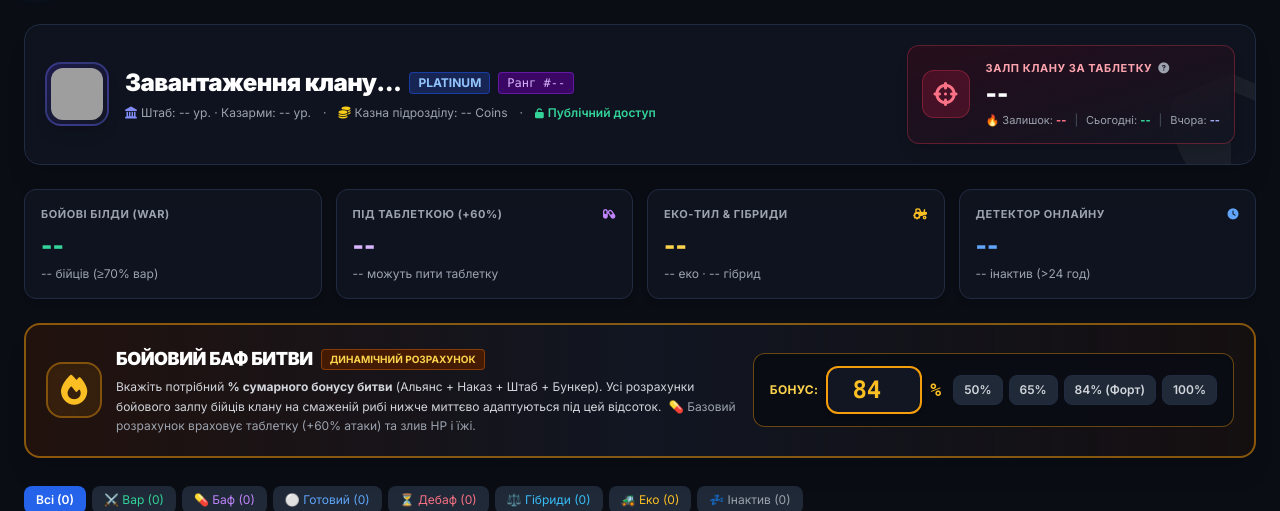
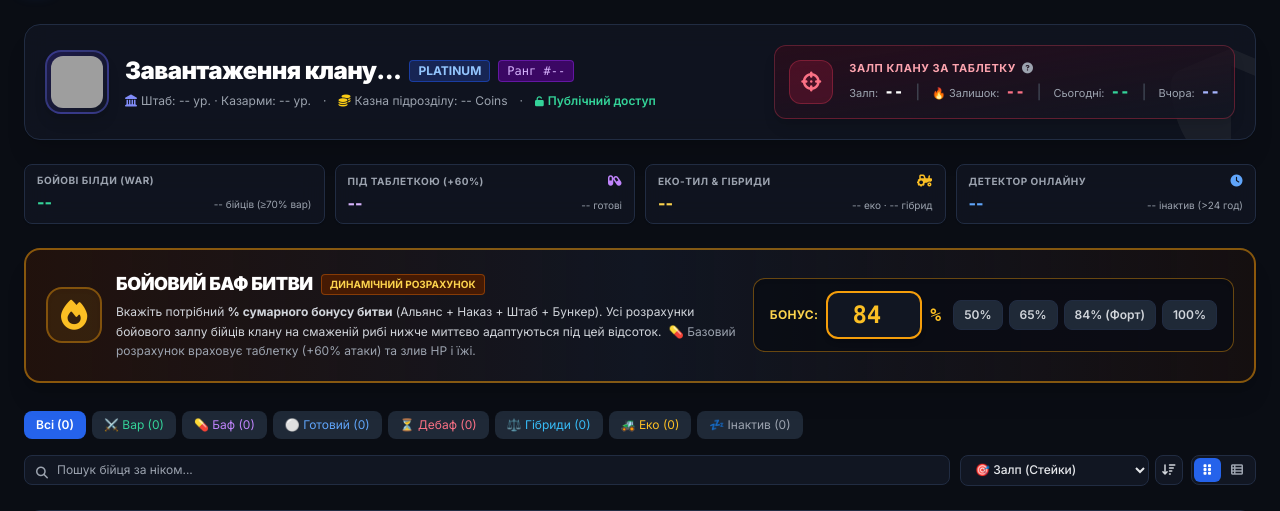
Before and after one commit to S88EM/warera, a Python web app: template api/templates/clan.html in a window 1280 px wide. Shown: the part 66-577 px from the top of the page. Run offline with Jinja, Linux system fonts and the light colour scheme; the template is opened without the code that fills it, so the values that code supplies are empty; some libraries are stand-ins or nearby versions; grey boxes are pictures that could not be loaded.

Commit message:
style(clan): unify salvo stats font size and compact KPI stat cards by 3x

```diff
--- a/api/templates/clan.html
+++ b/api/templates/clan.html
@@ -111,67 +111,88 @@
 
                 <!-- Live Salvo Highlight Card -->
                 <div class="bg-gradient-to-br from-rose-950/40 to-cardbg p-3 sm:p-3.5 rounded-xl border border-rose-500/30 flex items-center gap-3 sm:gap-4 shrink-0 shadow-lg">
-                    <div class="w-10 h-10 sm:w-12 sm:h-12 rounded-xl bg-rose-600/20 border border-rose-500/30 flex items-center justify-center text-rose-400 text-xl sm:text-2xl shrink-0">
+                    <div class="w-10 h-10 sm:w-11 sm:h-11 rounded-xl bg-rose-600/20 border border-rose-500/30 flex items-center justify-center text-rose-400 text-lg sm:text-xl shrink-0">
                         <i class="fa-solid fa-crosshairs"></i>
                     </div>
                     <div class="min-w-0">
-                        <div class="text-[10px] sm:text-[11px] font-bold uppercase tracking-wider text-rose-300 flex items-center gap-1.5">
+                        <div class="text-[10px] sm:text-[11px] font-bold uppercase tracking-wider text-rose-300 flex items-center gap-1.5 mb-1">
                             <span>Залп клану за таблетку</span>
                             <i class="fa-solid fa-circle-question text-gray-400 cursor-pointer" title="Сумарний дамаг бойових бійців клану за 1 повну таблетку (8 год) з повним зливом 100% HP та їжі. Еко-воїни виключені з розрахунку."></i>
                         </div>
-                        <div class="text-xl sm:text-2xl font-black text-white mt-0.5" id="statClanSalvo">--</div>
-                        <div class="text-[10px] sm:text-[11px] text-gray-400 flex items-center gap-1.5 sm:gap-2 mt-0.5 flex-wrap">
-                            <span>🔥 Залишок: <b id="statActiveSalvo" class="text-rose-400 font-extrabold">--</b></span>
-                            <span class="text-gray-600">|</span>
-                            <span>Сьогодні: <b id="statClanToday" class="text-emerald-400 font-extrabold">--</b></span>
-                            <span class="text-gray-600">|</span>
-                            <span>Вчора: <b id="statClanYesterday" class="text-indigo-300 font-bold">--</b></span>
+                        <div class="grid grid-cols-2 sm:flex sm:items-center gap-x-4 gap-y-1 sm:gap-3 text-xs sm:text-sm">
+                            <div class="flex items-baseline gap-1.5">
+                                <span class="text-[11px] text-gray-400">Залп:</span>
+                                <b id="statClanSalvo" class="text-white font-bold font-mono text-sm sm:text-base">--</b>
+                            </div>
+                            <span class="text-gray-600 hidden sm:inline">|</span>
+                            <div class="flex items-baseline gap-1.5">
+                                <span class="text-[11px] text-gray-400">🔥 Залишок:</span>
+                                <b id="statActiveSalvo" class="text-rose-400 font-bold font-mono text-sm sm:text-base">--</b>
+                            </div>
+                            <span class="text-gray-600 hidden sm:inline">|</span>
+                            <div class="flex items-baseline gap-1.5">
+                                <span class="text-[11px] text-gray-400">Сьогодні:</span>
+                                <b id="statClanToday" class="text-emerald-400 font-bold font-mono text-sm sm:text-base">--</b>
+                            </div>
+                            <span class="text-gray-600 hidden sm:inline">|</span>
+                            <div class="flex items-baseline gap-1.5">
+                                <span class="text-[11px] text-gray-400">Вчора:</span>
+                                <b id="statClanYesterday" class="text-indigo-300 font-bold font-mono text-sm sm:text-base">--</b>
+                            </div>
                         </div>
                     </div>
                 </div>
             </div>
         </section>
 
-        <!-- 4 Key Stat Summary Cards -->
-        <section class="grid grid-cols-2 md:grid-cols-4 gap-2.5 sm:gap-3.5">
+        <!-- 4 Key Stat Summary Cards (Compact 3x smaller) -->
+        <section class="grid grid-cols-2 md:grid-cols-4 gap-2 sm:gap-2.5">
             <!-- 1. Вар білди -->
-            <div class="glass-panel p-3.5 sm:p-4 rounded-xl border border-bordercolor shadow-md hover:border-gray-600 transition-all">
-                <div class="text-[10px] sm:text-[11px] font-bold uppercase tracking-wider text-gray-400 flex items-center justify-between">
+            <div class="glass-panel px-3 py-1.5 sm:py-2 rounded-lg border border-bordercolor shadow-sm hover:border-gray-600 transition-all">
+                <div class="text-[10px] font-bold uppercase tracking-wider text-gray-400 flex items-center justify-between">
                     <span>Бойові білди (War)</span>
-                    <i class="fa-solid fa-swords text-emerald-400"></i>
+                    <i class="fa-solid fa-swords text-emerald-400 text-xs"></i>
                 </div>
-                <div class="mt-1.5 sm:mt-2 text-xl sm:text-2xl font-black text-emerald-400" id="statWarCount">--</div>
-                <div class="text-[11px] sm:text-xs text-gray-400 mt-1 truncate" id="statWarSub">-- бійців (≥70% вар)</div>
+                <div class="flex items-baseline justify-between mt-0.5">
+                    <span class="text-sm sm:text-base font-extrabold text-emerald-400" id="statWarCount">--</span>
+                    <span class="text-[10px] text-gray-400 truncate max-w-[130px]" id="statWarSub">-- бійців (≥70% вар)</span>
+                </div>
             </div>
 
             <!-- 2. Таблетка (Бойова готовність) -->
-            <div class="glass-panel p-3.5 sm:p-4 rounded-xl border border-bordercolor shadow-md hover:border-gray-600 transition-all">
-                <div class="text-[10px] sm:text-[11px] font-bold uppercase tracking-wider text-gray-400 flex items-center justify-between">
+            <div class="glass-panel px-3 py-1.5 sm:py-2 rounded-lg border border-bordercolor shadow-sm hover:border-gray-600 transition-all">
+                <div class="text-[10px] font-bold uppercase tracking-wider text-gray-400 flex items-center justify-between">
                     <span>Під таблеткою (+60%)</span>
-                    <i class="fa-solid fa-capsules text-purple-400"></i>
+                    <i class="fa-solid fa-capsules text-purple-400 text-xs"></i>
                 </div>
-                <div class="mt-1.5 sm:mt-2 text-xl sm:text-2xl font-black text-purple-300" id="statPillActive">--</div>
-                <div class="text-[11px] sm:text-xs text-gray-400 mt-1 truncate" id="statPillSub">-- можуть пити таблетку</div>
+                <div class="flex items-baseline justify-between mt-0.5">
+                    <span class="text-sm sm:text-base font-extrabold text-purple-300" id="statPillActive">--</span>
+                    <span class="text-[10px] text-gray-400 truncate max-w-[130px]" id="statPillSub">-- готові</span>
+                </div>
             </div>
 
             <!-- 3. Еко-тил / Гібриди -->
-            <div class="glass-panel p-3.5 sm:p-4 rounded-xl border border-bordercolor shadow-md hover:border-gray-600 transition-all">
-                <div class="text-[10px] sm:text-[11px] font-bold uppercase tracking-wider text-gray-400 flex items-center justify-between">
+            <div class="glass-panel px-3 py-1.5 sm:py-2 rounded-lg border border-bordercolor shadow-sm hover:border-gray-600 transition-all">
+                <div class="text-[10px] font-bold uppercase tracking-wider text-gray-400 flex items-center justify-between">
                     <span>Еко-тил & Гібриди</span>
-                    <i class="fa-solid fa-tractor text-amber-400"></i>
+                    <i class="fa-solid fa-tractor text-amber-400 text-xs"></i>
                 </div>
-                <div class="mt-1.5 sm:mt-2 text-xl sm:text-2xl font-black text-amber-300" id="statEcoCount">--</div>
-                <div class="text-[11px] sm:text-xs text-gray-400 mt-1 truncate" id="statEcoSub">-- еко · -- гібрид</div>
+                <div class="flex items-baseline justify-between mt-0.5">
+                    <span class="text-sm sm:text-base font-extrabold text-amber-300" id="statEcoCount">--</span>
+                    <span class="text-[10px] text-gray-400 truncate max-w-[130px]" id="statEcoSub">-- еко · -- гібрид</span>
+                </div>
             </div>
 
             <!-- 4. Активність / AFK -->
-            <div class="glass-panel p-3.5 sm:p-4 rounded-xl border border-bordercolor shadow-md hover:border-gray-600 transition-all">
-                <div class="text-[10px] sm:text-[11px] font-bold uppercase tracking-wider text-gray-400 flex items-center justify-between">
+            <div class="glass-panel px-3 py-1.5 sm:py-2 rounded-lg border border-bordercolor shadow-sm hover:border-gray-600 transition-all">
+                <div class="text-[10px] font-bold uppercase tracking-wider text-gray-400 flex items-center justify-between">
                     <span>Детектор онлайну</span>
-                    <i class="fa-solid fa-clock text-blue-400"></i>
+                    <i class="fa-solid fa-clock text-blue-400 text-xs"></i>
                 </div>
-                <div class="mt-1.5 sm:mt-2 text-xl sm:text-2xl font-black text-blue-400" id="statOnlineCount">--</div>
-                <div class="text-[11px] sm:text-xs text-gray-400 mt-1 truncate" id="statAfkSub">-- інактив (>24 год)</div>
+                <div class="flex items-baseline justify-between mt-0.5">
+                    <span class="text-sm sm:text-base font-extrabold text-blue-400" id="statOnlineCount">--</span>
+                    <span class="text-[10px] text-gray-400 truncate max-w-[130px]" id="statAfkSub">-- інактив (>24 год)</span>
+                </div>
             </div>
         </section>
 
```
Also changed, not shown: warera_suite/api/templates/clan.html (+52 -31 lines).
